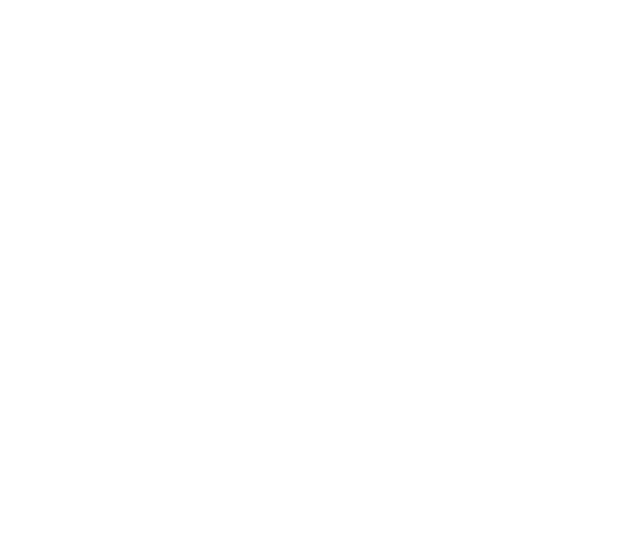
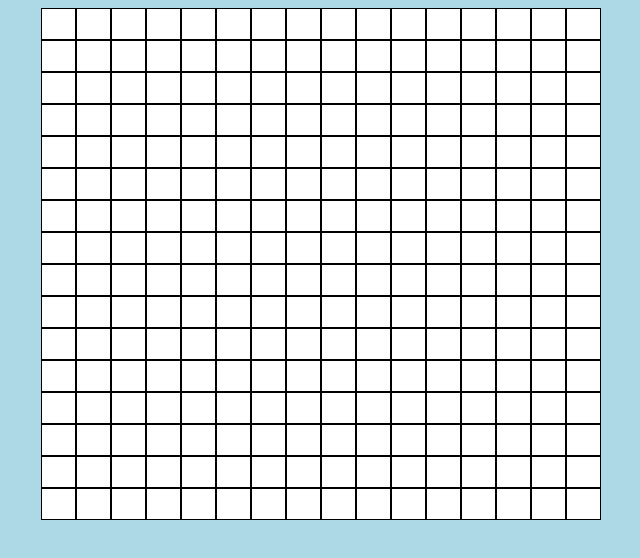
Before and after one commit to wongjoshua2005/Etch-a-Sketch, a plain HTML site: page index.html in a window 1280 px wide. Shown: the whole page, without its empty margins (319-959 px from the left). Drawn offline with Linux system fonts and the light colour scheme.

Commit message:
Added the very basics of a grid layout
I have implemented the basics of a 16x16 grid layout. It's not
perfect, but I made some progress.

```diff
--- a/index.html
+++ b/index.html
@@ -3,6 +3,10 @@
     <head>
         <meta charset="UTF-8">
         <title>Etch A Sketch</title>
-        <script href="script.js" defer></script>
+        <script src="script.js" defer></script>
     </head>
+
+    <body>
+        <div class="mainContainer"></div>
+    </body>
 </html>
--- a/script.js
+++ b/script.js
@@ -1,5 +1,34 @@
-// Container needed for the Etch A Sketch
-const container = document.createElement("div");
-container.style.display = "flex";
-container.style.alignItems = "center";
-container.style.justifyContent = "center";
+function createGrid(size, storeGrids)
+{
+    for (let i = 0; i < size; i++)
+    {
+        const squareGrid = document.createElement("div");
+        squareGrid.setAttribute("class", "grid");
+        squareGrid.style.backgroundColor = "white";
+        squareGrid.style.border = "0.5px solid";
+        squareGrid.style.padding = "15px";
+        squareGrid.style.textAlign = "center";
+        storeGrids.appendChild(squareGrid);
+    }
+}
+
+function initialSetup()
+{
+    // To make the background-color be filling the the whole body
+    document.body.style.backgroundColor =  "lightblue";
+
+    // Container needed for the Etch A Sketch
+    const totalGrids = 256;
+
+    const container = document.createElement("div");
+    container.style.display = "grid";
+    container.style.gridTemplateColumns = "repeat(16, 35px)";
+    container.style.alignItems = "center";
+    container.style.justifyContent = "center";
+
+    document.body.appendChild(container);
+
+    createGrid(totalGrids, container);
+}
+
+initialSetup();
```
Also changed, not shown: style.css (added).
